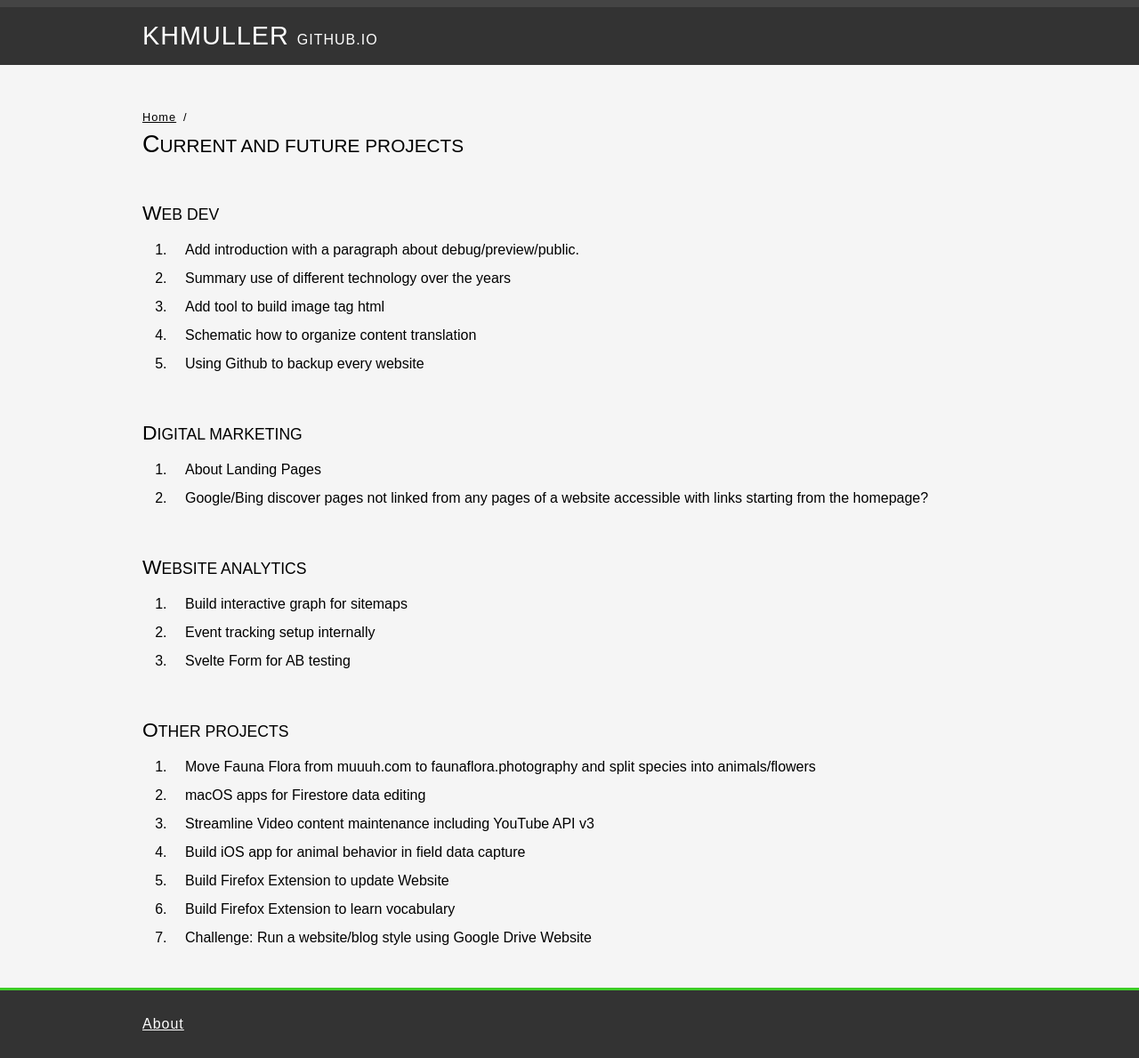
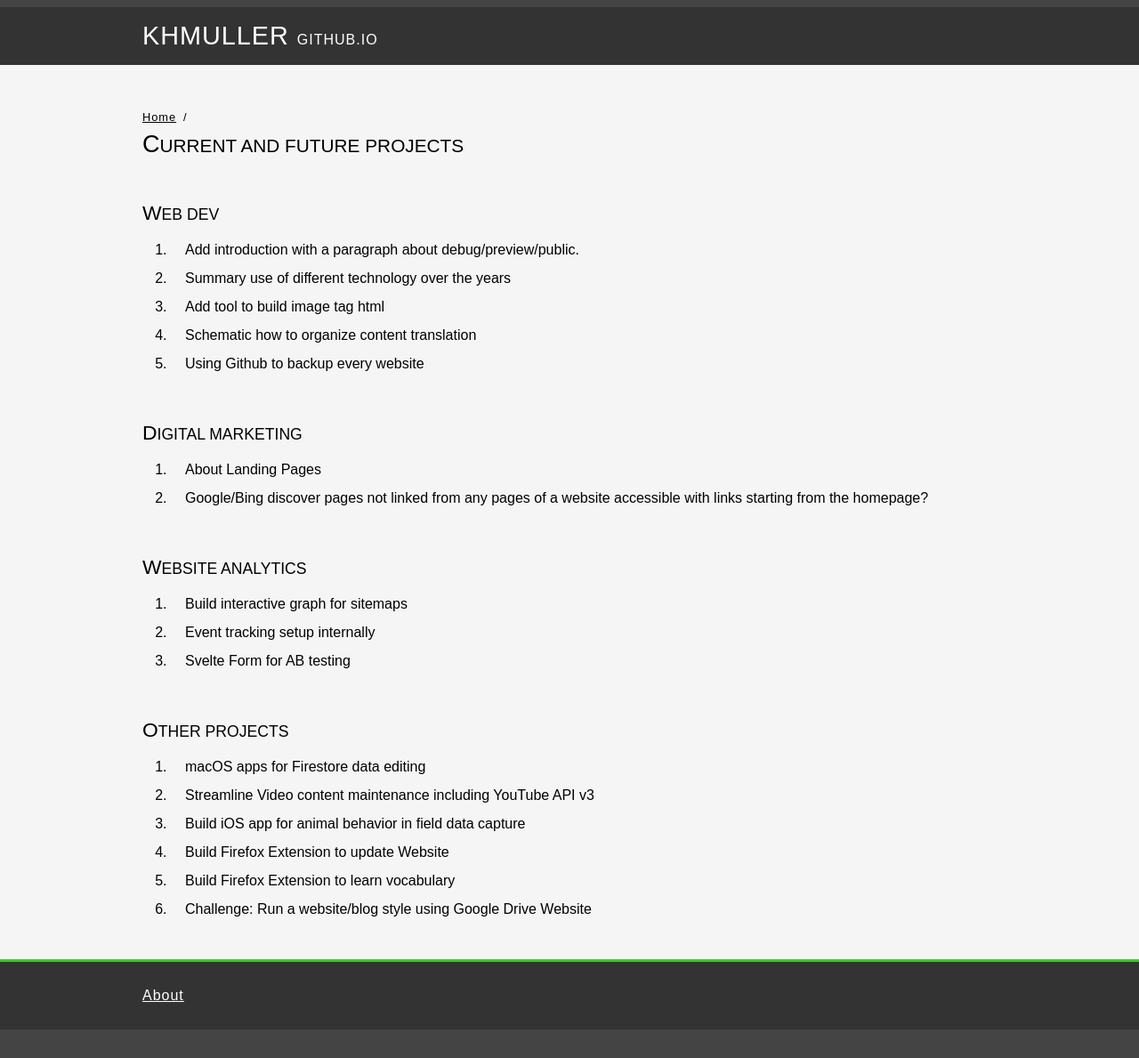
Before and after one commit to KHMuller/khmuller.github.io, a Jekyll site: the page built from pending/index.md, in a window 1280 px wide. Shown: the whole page at 89% size. Built offline with Jekyll 4.4.1, drawn with Linux system fonts in a browser that asks for light colours; after the commit the page ends 1157 px from its top, so only the background shows below that.

Commit message:
Update index.md

```diff
--- a/pending/index.md
+++ b/pending/index.md
@@ -28,10 +28,9 @@ canonical: https://khmuller.github.io/pending/
 
 ### Other Projects
 
-1. Move Fauna Flora from muuuh.com to faunaflora.photography and split species into animals/flowers
-2. macOS apps for Firestore data editing
-3. Streamline Video content maintenance including YouTube API v3
-4. Build iOS app for animal behavior in field data capture
-5. Build Firefox Extension to update Website
-6. Build Firefox Extension to learn vocabulary
-7. Challenge: Run a website/blog style using Google Drive Website
+1. macOS apps for Firestore data editing
+2. Streamline Video content maintenance including YouTube API v3
+3. Build iOS app for animal behavior in field data capture
+4. Build Firefox Extension to update Website
+5. Build Firefox Extension to learn vocabulary
+6. Challenge: Run a website/blog style using Google Drive Website
```
